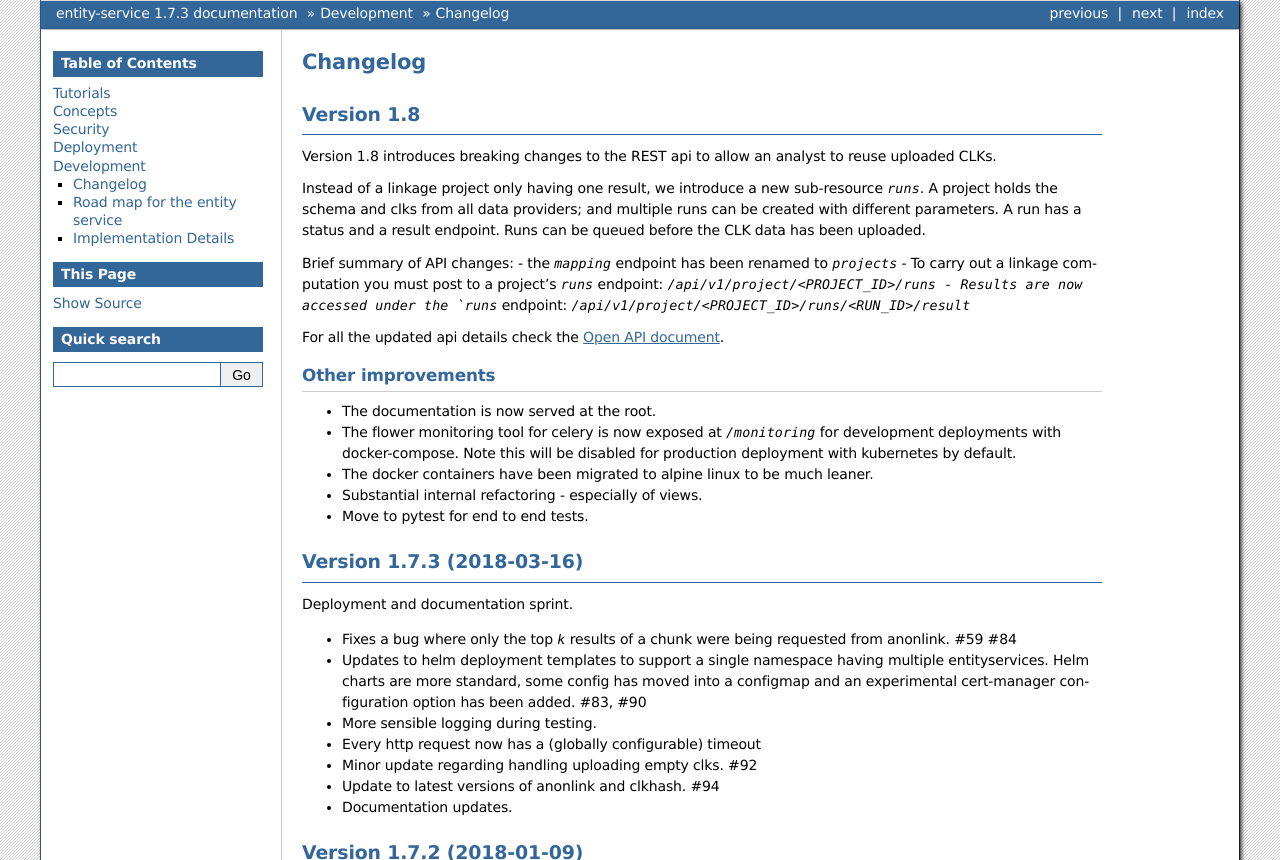
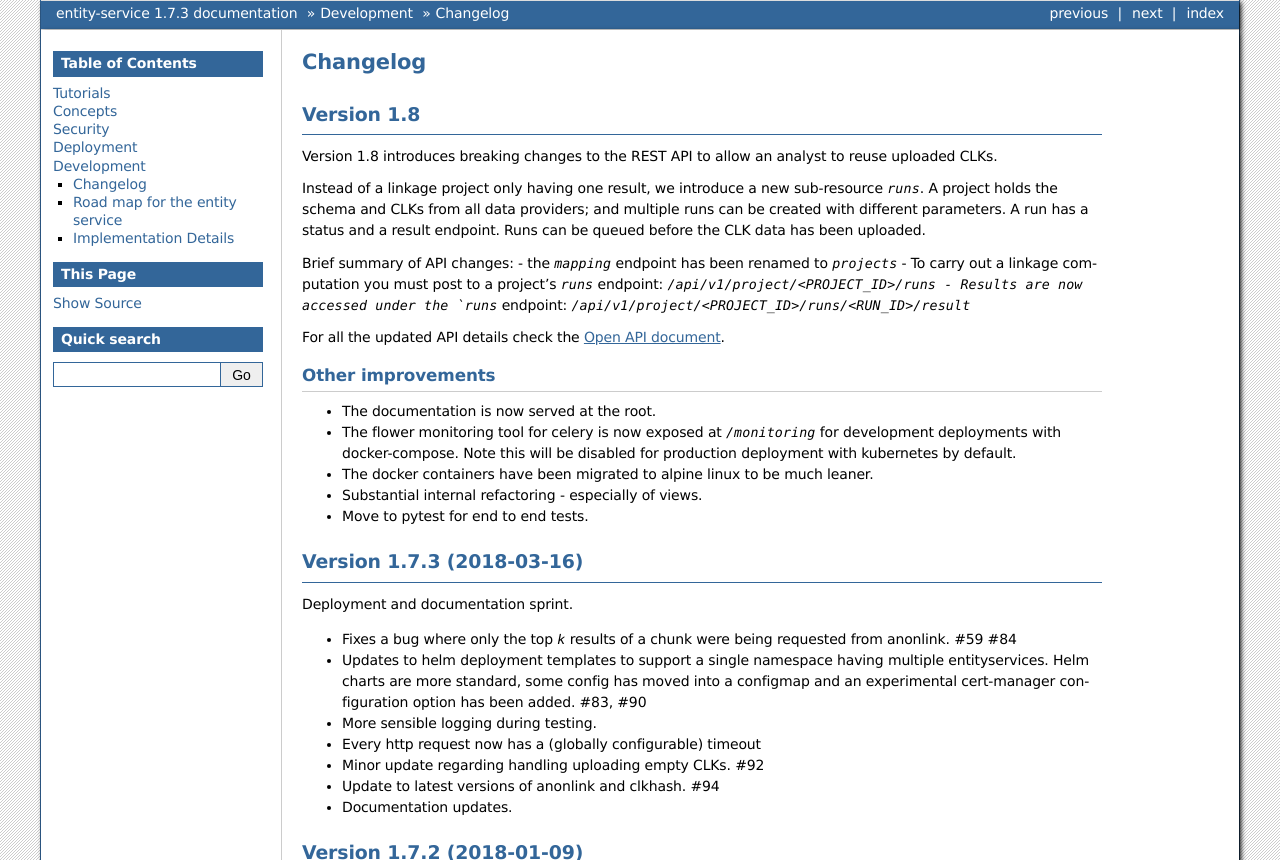
Before and after one commit to data61/anonlink-entity-service, a Sphinx documentation site: the page built from docs/changelog.rst, in a window 1280 px wide. Shown: the top 860 px of the page. Built offline with Sphinx 7.4.7, drawn with Linux system fonts in a browser that asks for light colours; formulas are drawn with MathJax 3.

Commit message:
Change log update from pr #180

```diff
--- a/docs/changelog.rst
+++ b/docs/changelog.rst
@@ -7,10 +7,10 @@ Changelog
 Version 1.8
 -----------
 
-Version 1.8 introduces breaking changes to the REST api to allow an analyst to reuse uploaded CLKs.
+Version 1.8 introduces breaking changes to the REST API to allow an analyst to reuse uploaded CLKs.
 
 Instead of a linkage project only having one result, we introduce a new sub-resource `runs`. A project holds the schema
-and clks from all data providers; and multiple runs can be created with different parameters. A run has a status and a
+and CLKs from all data providers; and multiple runs can be created with different parameters. A run has a status and a
 result endpoint. Runs can be queued before the CLK data has been uploaded.
 
 Brief summary of API changes:
@@ -18,7 +18,7 @@ Brief summary of API changes:
 - To carry out a linkage computation you must post to a project's `runs` endpoint: `/api/v1/project/<PROJECT_ID>/runs
 - Results are now accessed under the `runs` endpoint: `/api/v1/project/<PROJECT_ID>/runs/<RUN_ID>/result`
 
-For all the updated api details check the `Open API document <./api.html>`_.
+For all the updated API details check the `Open API document <./api.html>`_.
 
 Other improvements
 ~~~~~~~~~~~~~~~~~~
@@ -41,7 +41,7 @@ Deployment and documentation sprint.
   configuration option has been added. #83, #90
 - More sensible logging during testing.
 - Every http request now has a (globally configurable) timeout
-- Minor update regarding handling uploading empty clks. #92
+- Minor update regarding handling uploading empty CLKs. #92
 - Update to latest versions of anonlink and clkhash. #94
 - Documentation updates.
 
```
